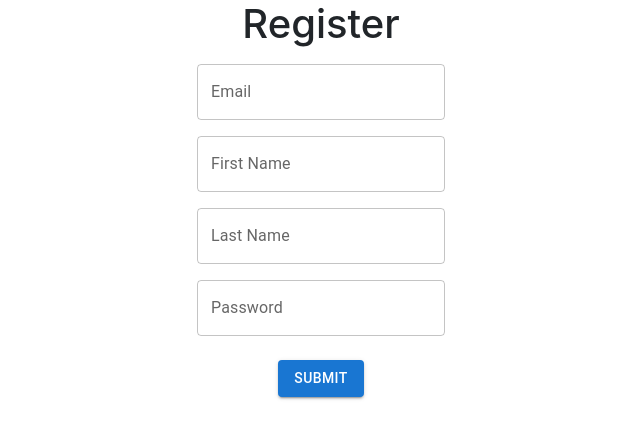
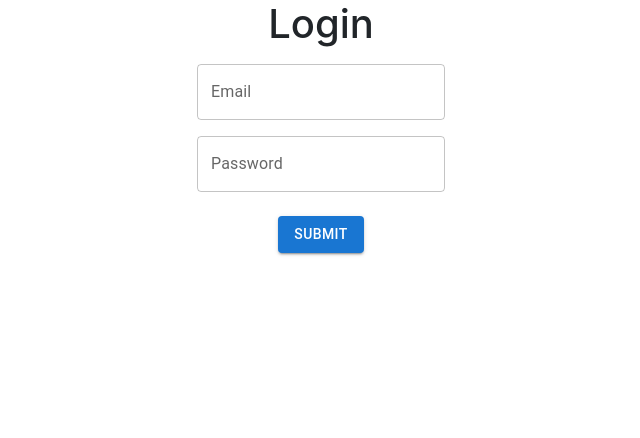
Before and after one commit to akshaypatra/Chat-Application, a React (Create React App) app in the folder chat_app_frontend/: page / in a window 1280 px wide. Shown: the top 438 px of the page, without its empty margins (319-959 px from the left). Built offline with nearby package versions, Linux system fonts and the light colour scheme.

Commit message:
created login page and established connection using post request

```diff
--- a/chat_app_frontend/src/App.js
+++ b/chat_app_frontend/src/App.js
@@ -1,10 +1,12 @@
-import Register from './components/Register';
+// import Register from './components/Register';
+import Login from './components/Login';
 import './App.css';
 
 function App() {
   return (
     <div className="App">
-      <Register/>
+      {/* <Register/> */}
+      <Login/>
 
     </div>
   );
--- /dev/null
+++ b/chat_app_frontend/src/components/Login.js
@@ -0,0 +1,42 @@
+import React,{useState} from 'react'
+import TextField from '@mui/material/TextField';
+import Button from '@mui/material/Button';
+
+
+export default function Login() {
+
+        const BASE_URL="http://127.0.0.1:8000/";
+
+        const [formData, setFormData] = useState({
+          'email':"",
+          'password':""
+        });
+
+        const handleFormSubmit=()=>{
+          fetch(`${BASE_URL}login/`,{
+                method:"POST",
+                headers:{
+                  'Content-Type':"application/json"
+                },
+                body:JSON.stringify(formData)
+          })
+          .then(response=>response.json())
+          .then(data=>{
+            console.log(data);
+          })
+          .catch(error=>{
+            console.log(error)
+          })
+        }
+
+  return (
+    <div className='container text-center' >
+        <h1>Login</h1>
+    <div className='mt-3'>
+
+        <div className='mt-3'><TextField  id="email" type='email' label="Email" variant="outlined" onChange={e=>setFormData({...formData,email:e.target.value})} /></div>
+        <div className='mt-3'><TextField id="password" type='password' label="Password" variant="outlined" onChange={e=>setFormData({...formData,password:e.target.value})} /></div>
+        <div className='mt-4'><Button  variant="contained" onClick={handleFormSubmit}>Submit</Button></div>
+    </div></div>
+  )
+}
```
Also changed, not shown: 1 other file (tests, documents, lock files or other folders).
